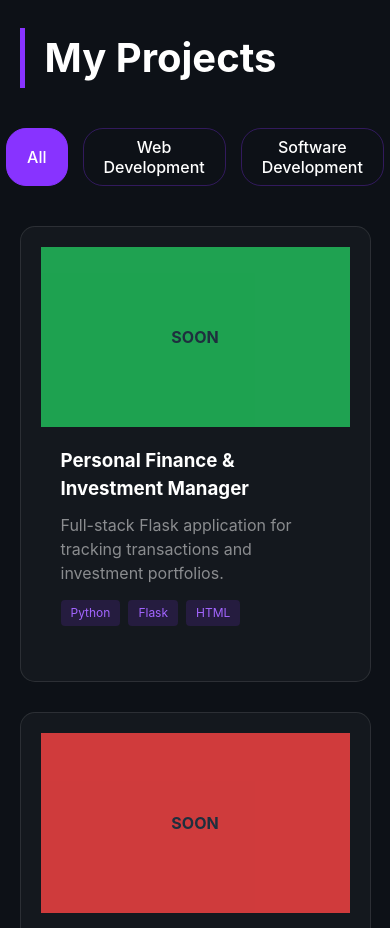
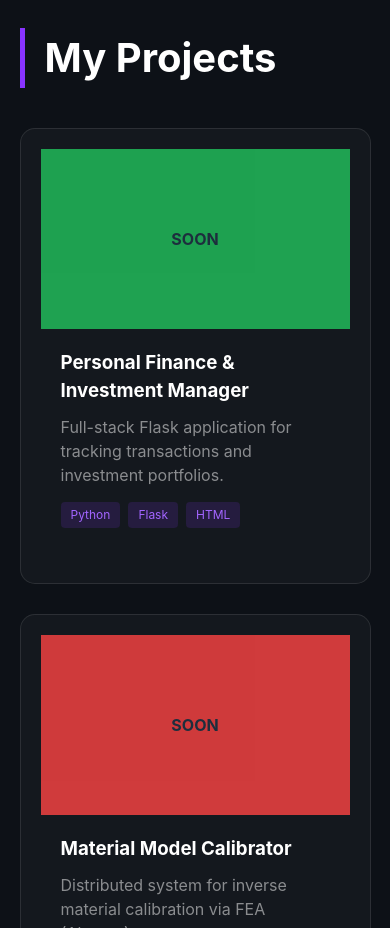
Before and after one commit to juniortavaress/my-web-portfolio, a React (Vite) app: page / in a window 390 px wide. Shown: the part 1760-2688 px from the top of the page. Built offline with nearby package versions, Linux system fonts and the light colour scheme.

Commit message:
Update Mobile Config CSS

```diff
--- a/src/components/Main/Project/Project.jsx
+++ b/src/components/Main/Project/Project.jsx
@@ -26,7 +26,7 @@ const Projects = ({ t }) => {
       <div className="project-content">
         <h2 className="section-title">{t('projects_title')}</h2>
 
-        <div className="filter-container">
+        <div className="filter-container desktop-only">
           {['all', 'web', 'software'].map((cat) => (
             <button
               key={cat}
```
